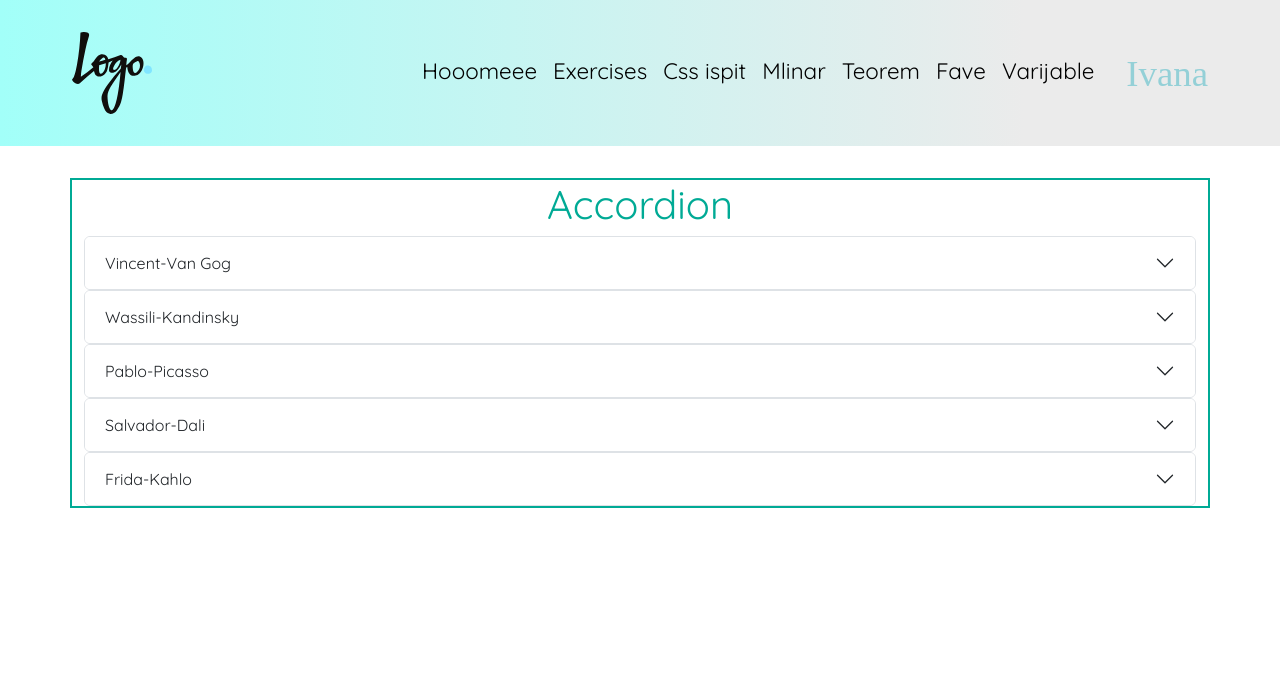
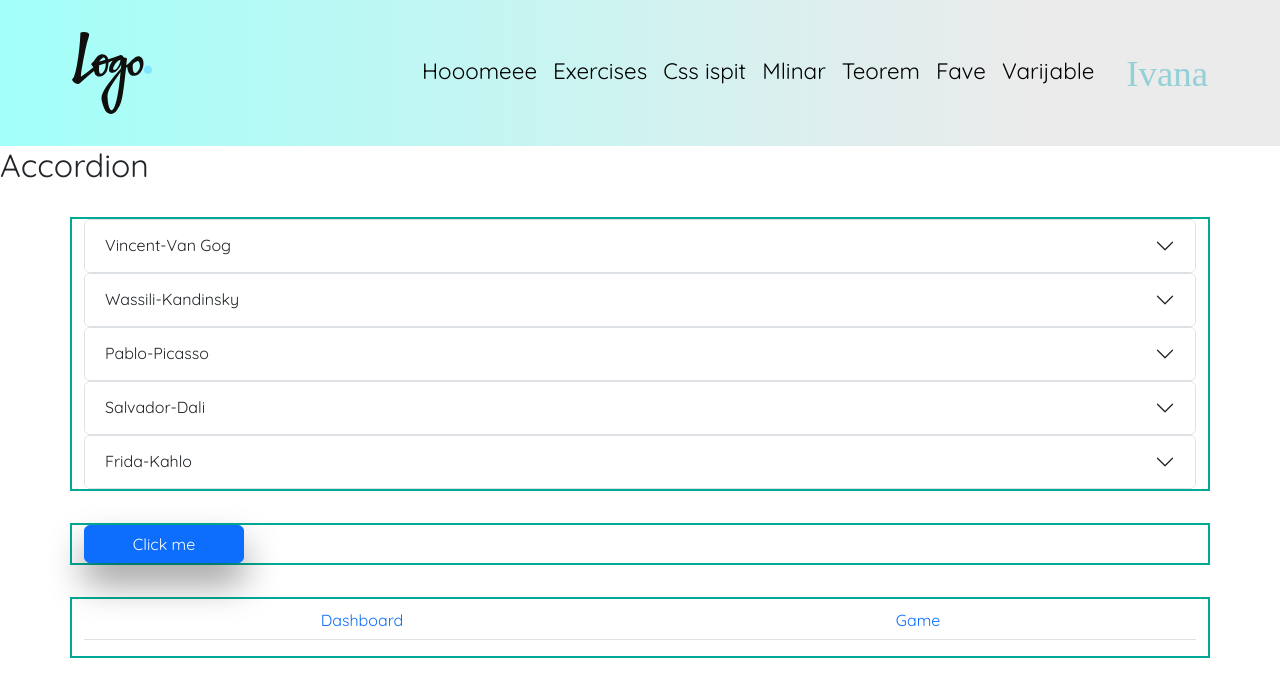
Before and after one commit to Ivanaarbutina/New-react-app, a React (Vite) app: page /bootstrapExe in a window 1280 px wide. Shown: the top 696 px of the page. Built offline with nearby package versions, Linux system fonts and the light colour scheme; a web font is replaced by a local one.

Commit message:
add elements to bootstrap

```diff
--- a/package.json
+++ b/package.json
@@ -14,7 +14,8 @@
     "react": "^18.2.0",
     "react-bootstrap": "^2.7.4",
     "react-dom": "^18.2.0",
-    "react-router-dom": "^6.10.0"
+    "react-router-dom": "^6.10.0",
+    "recharts": "^2.6.2"
   },
   "devDependencies": {
     "@types/react": "^18.0.28",
--- a/src/pages/bootstrap.tsx
+++ b/src/pages/bootstrap.tsx
@@ -1,43 +1,87 @@
-import 'bootstrap/dist/css/bootstrap.min.css';
-import { Accordion } from 'react-bootstrap';
+import "bootstrap/dist/css/bootstrap.min.css";
+import {
+  Accordion,
+  Button,
+  Alert,
+  Card,
+  Spinner,
+  Table,
+  Tabs,
+  Tab,
+  TabPane,
+  TabContainer,
+} from "react-bootstrap";
 import { famArt } from "../data/artData";
-import { useState } from 'react';
+import { useState } from "react";
+import frontRazred from "../pages/vjezba2804";
+import { LineChart, XAxis, YAxis, CartesianGrid, Line } from "recharts";
 
+const data = [
+  { name: "Jan", uv: 400, pv: 2400 },
+  { name: "Feb", uv: 300, pv: 1398 },
+  { name: "Mar", uv: 200, pv: 9800 },
+  { name: "Apr", uv: 278, pv: 3908 },
+  { name: "May", uv: 189, pv: 4800 },
+  { name: "Jun", uv: 239, pv: 3800 },
+  { name: "Jul", uv: 349, pv: 4300 },
+  { name: "Aug", uv: 200, pv: 2400 },
+  { name: "Sep", uv: 278, pv: 3408 },
+  { name: "Oct", uv: 189, pv: 4800 },
+  { name: "Nov", uv: 239, pv: 3800 },
+  { name: "Dec", uv: 349, pv: 4300 },
+];
 
-export type ArtType = {
+type ArtType = {
   name: string;
   lastName: string;
   born: number;
   died: number;
   country: string;
   directionOfArt: string;
-  profilImage:string;
+  profilImage: string;
   image: string;
   id: number;
   info: string;
   imageName: string;
-  quote:string;
-  galleryImages:string[];
-  biografy:string
+  quote: string;
+  galleryImages: string[];
+  biografy: string;
+};
+type StudentType = {
+  name: string;
+  lastName: string;
+  age: number;
+  gender: string;
+  height: number;
+  hobby: string;
+  employed: boolean;
+  favoriteColor: string;
 };
 
 const BootstrapExe = () => {
   const [isBiografyVisible, setIsBiografyVisible] = useState(false);
   const [artistBiografy, setArtistBiografy] = useState<ArtType | null>(null);
+  const [show, setShow] = useState(false);
+  const [showAlert, setShowAlert] = useState(false);
+
+  const handleClick = () => {
+    setShow(true);
+    setShowAlert(true);
+  };
 
   return (
-    <div className='container'>
+    <div>
       <h2>Accordion</h2>
 
-      <div >
+      <div className="container">
         {famArt.map((artist) => {
           isBiografyVisible && artistBiografy?.id === artist.id;
-           return(
+          return (
             <Accordion defaultActiveKey={`${artist.name}-${artist.lastName}`}>
               <Accordion.Item eventKey="0">
                 <Accordion.Header>{`${artist.name}-${artist.lastName}`}</Accordion.Header>
                 <Accordion.Body>
-                <div className='art__exe'>
+                  <div className="art__exe">
                     <img
                       className="art__image"
                       src={artist.profilImage}
@@ -50,8 +94,94 @@ const BootstrapExe = () => {
                 </Accordion.Body>
               </Accordion.Item>
             </Accordion>
-           )
+          );
         })}
+      </div>
+
+      <div className="container">
+        <div>
+          <Button onClick={handleClick}>Click me</Button>
+          {showAlert && (
+            <Alert
+              variant="danger"
+              onClose={() => setShowAlert(false)}
+              dismissible
+            >
+              <Alert.Heading>Kliknuo si me!</Alert.Heading>
+              <p>Hello Bootstrap</p>
+            </Alert>
+          )}
+        </div>
+        <div></div>
+      </div>
+      <div className="container">
+        <div>
+          <TabContainer defaultActiveKey="dashboard">
+            <Tab.Content>
+              <TabPane eventKey="dashboard" title="Dashboard">
+                <div></div>
+              </TabPane>
+            </Tab.Content>
+          </TabContainer>
+
+          <Tabs
+            defaultActiveKey="profile"
+            id="justify-tab-example"
+            className="mb-3"
+            justify
+          >
+            <Tab eventKey="dashboard" title="Dashboard">
+              <div className="container__section">
+                <Card className="container__card">
+                  <Card.Body>
+                    <div className="container__section">
+                      <span className="container__numb">45</span>
+                      <div>
+                        <p>Ovo je neki text</p>
+                        <p>koji nesto objasnjava</p>
+                      </div>
+                    </div>
+                  </Card.Body>
+                </Card>
+                <Card className="container__card">
+                  <LineChart width={500} height={300} data={data}>
+                    <XAxis dataKey="name" />
+                    <YAxis />
+                    <CartesianGrid stroke="#eee" strokeDasharray="5 5" />
+                    <Line type="monotone" dataKey="uv" stroke="#8884d8" />
+                    <Line type="monotone" dataKey="pv" stroke="#82ca9d" />
+                  </LineChart>
+                </Card>
+              </div>
+
+              <Table className="varijable__table">
+                <thead>
+                  <tr>
+                    <th>Name</th>
+                    <th>LastName</th>
+                    <th>Height</th>
+                    <th>Hobby</th>
+                  </tr>
+                </thead>
+                <tbody>
+                  {/* {frontRazred.map((student: StudentType) => {
+                    return (
+                      <tr key={student.name}>
+                        <td>{student.name}</td>
+                        <td>{student.lastName}</td>
+                        <td>{student.height}</td>
+                        <td>{student.hobby}</td>
+                      </tr>
+                    );
+                  })} */}
+                </tbody>
+              </Table>
+            </Tab>
+            <Tab eventKey="game" title="Game">
+              <Spinner animation="border" />
+            </Tab>
+          </Tabs>
+        </div>
       </div>
     </div>
   );
--- a/src/styles/components/container.scss
+++ b/src/styles/components/container.scss
@@ -7,11 +7,24 @@
   margin: 2rem auto;
   padding: 0 2rem;
 
-  border:2px solid $hover-green;
+  border: 2px solid $hover-green;
 
-  & h2{
+  & h2 {
     font-size: 2.5rem;
     color: $hover-green;
     text-align: center;
   }
+
+  &__section {
+    display: flex;
+    justify-content: space-between;
+  }
+
+  &__numb {
+    font-size: 3rem;
+  }
+
+  &__card {
+    width: 40%;
+  }
 }
--- a/src/styles/styles.scss
+++ b/src/styles/styles.scss
@@ -30,3 +30,5 @@
 @import "./components/home.scss";
 @import "./components/todo.scss";
 @import "./pages/artist.scss";
+
+@import "node_modules/bootstrap/scss/bootstrap";
```
Also changed, not shown: 1 other file (tests, documents, lock files or other folders). Lines whose indentation alone changed are shown as unchanged.
